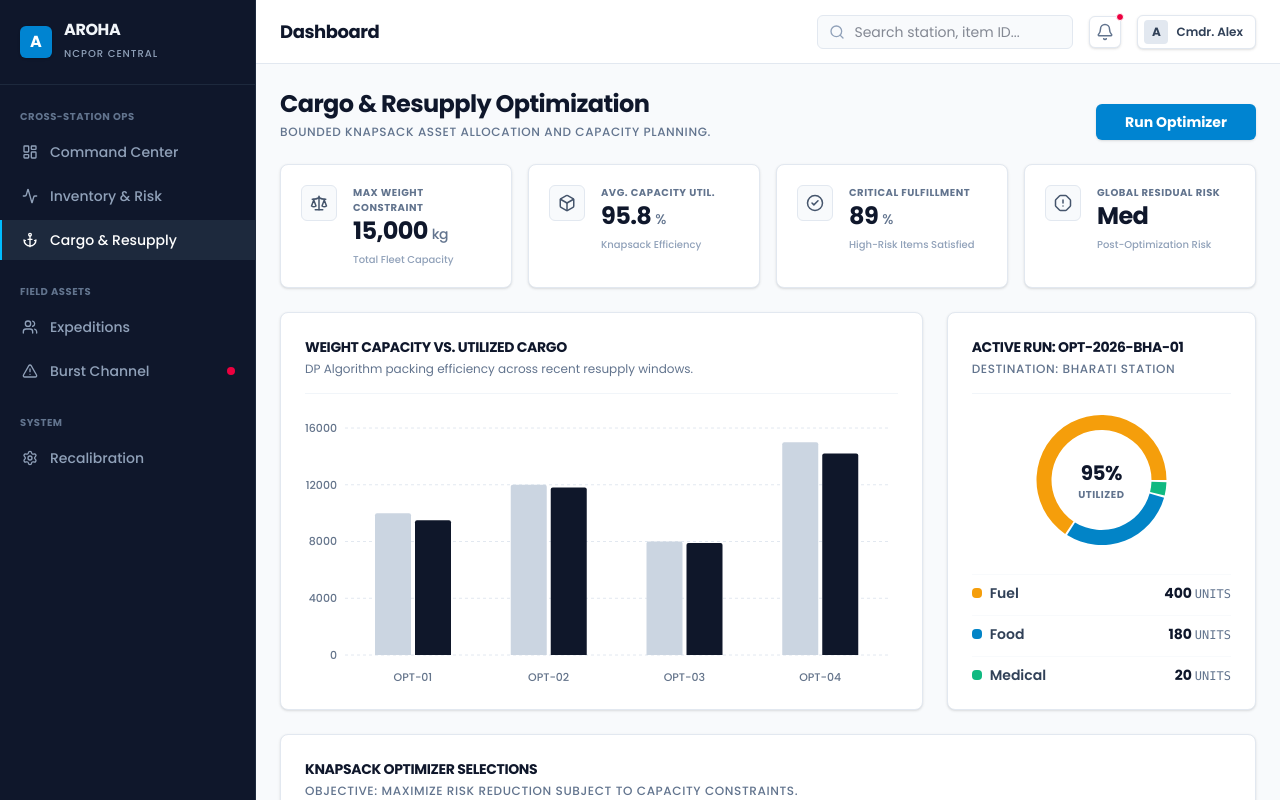
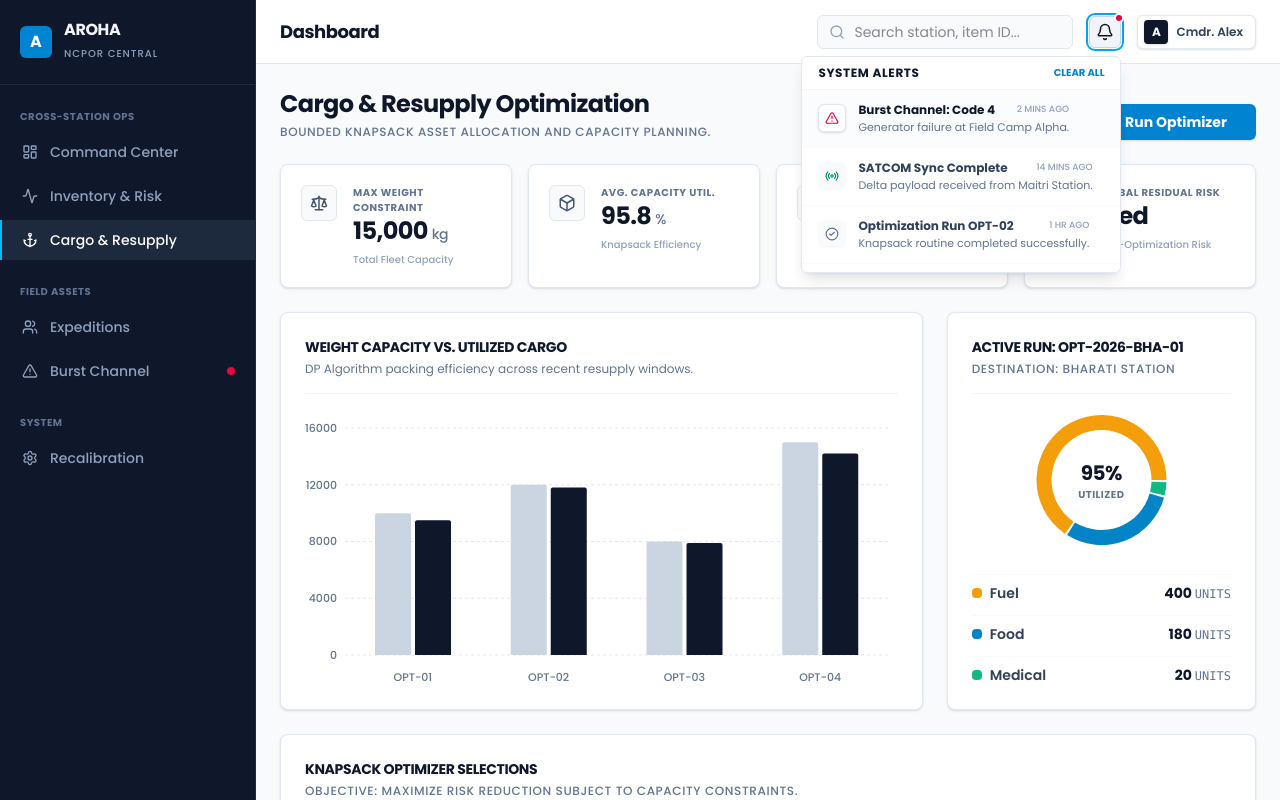
Before and after one commit to BhadriPrabhu/sih_aroha, a React (Vite) app in the folder aroha_command_center/: page /cargo in a window 1280 px wide. Both pictures are taken after a click on the button 1105 px from the left and 31 px from the top of the page. Built offline with nearby package versions, Linux system fonts and the light colour scheme.

Commit message:
feat: add interactive dashboard header controls

```diff
--- a/aroha_command_center/src/components/layout/DashboardLayout.jsx
+++ b/aroha_command_center/src/components/layout/DashboardLayout.jsx
@@ -1,12 +1,20 @@
-import React from 'react';
+import React, { useState } from 'react';
 import { NavLink } from 'react-router-dom';
-import { LayoutDashboard, Activity, Anchor, Users, AlertTriangle, Settings, Bell, Search } from 'lucide-react';
+import {
+    LayoutDashboard, Activity, Anchor, Users, AlertTriangle,
+    Settings, Bell, Search, LogOut, ShieldCheck, Radio, CheckCircle2
+} from 'lucide-react';
 
 export default function DashboardLayout({ children }) {
+    // Topbar Interactive States
+    const [isNotifOpen, setIsNotifOpen] = useState(false);
+    const [isProfileOpen, setIsProfileOpen] = useState(false);
+    const [searchQuery, setSearchQuery] = useState('');
+
     return (
         <div className="flex h-screen bg-slate-50 text-slate-900 font-sans">
             {/* Sidebar - Tactical Slate Theme */}
-            <aside className="w-64 bg-slate-900 border-r border-slate-800 flex flex-col transition-all duration-300">
+            <aside className="w-64 bg-slate-900 border-r border-slate-800 flex flex-col transition-all duration-300 z-20">
                 <div className="p-5 flex items-center gap-3 border-b border-slate-800">
                     <div className="w-8 h-8 bg-sky-600 rounded-md flex items-center justify-center text-white font-bold shadow-sm">
                         A
@@ -33,42 +41,116 @@ export default function DashboardLayout({ children }) {
             </aside>
 
             {/* Main Content */}
-            <main className="flex-1 flex flex-col min-w-0 overflow-hidden">
-                {/* Topbar - Structured & Monotone */}
-                <header className="h-16 bg-white border-b border-slate-200 flex items-center justify-between px-6">
+            <main className="flex-1 flex flex-col min-w-0 overflow-hidden relative">
+                {/* Topbar - Structured & Interactive */}
+                <header className="h-16 bg-white border-b border-slate-200 flex items-center justify-between px-6 z-10">
                     <div className="text-lg font-bold text-slate-900 tracking-tight">
                         Dashboard
                     </div>
 
                     <div className="flex items-center gap-4">
+                        {/* Interactive Search */}
                         <div className="relative">
                             <Search className="w-4 h-4 absolute left-3 top-1/2 -translate-y-1/2 text-slate-400" />
                             <input
                                 type="text"
+                                value={searchQuery}
+                                onChange={(e) => setSearchQuery(e.target.value)}
                                 placeholder="Search station, item ID..."
-                                className="pl-9 pr-3 py-1.5 bg-slate-50 border border-slate-200 rounded-md text-sm focus:outline-none focus:ring-1 focus:ring-sky-500 w-64 transition-all"
+                                className="pl-9 pr-3 py-1.5 bg-slate-50 border border-slate-200 rounded-md text-sm focus:outline-none focus:ring-1 focus:ring-sky-500 w-64 transition-all focus:bg-white"
                             />
                         </div>
-                        <button className="text-slate-500 hover:text-slate-800 relative bg-white p-1.5 rounded-md border border-slate-200 shadow-sm transition-colors">
+
+                        {/* Notifications Dropdown */}
+                        <div className="relative">
+                            <button
+                                onClick={() => { setIsNotifOpen(!isNotifOpen); setIsProfileOpen(false); }}
+                                className={`relative p-1.5 rounded-md border shadow-sm transition-colors focus:outline-none focus:ring-2 focus:ring-sky-500 focus:ring-offset-1 ${
+                                    isNotifOpen ? 'bg-slate-100 border-slate-300 text-slate-900' : 'bg-white border-slate-200 text-slate-500 hover:text-slate-800'
+                                }`}
+                            >
                                 <Bell size={18} />
-                            <span className="absolute -top-1 -right-1 w-2 h-2 bg-rose-600 rounded-full border border-white"></span>
+                                <span className="absolute -top-1 -right-1 w-2.5 h-2.5 bg-rose-600 rounded-full border-2 border-white"></span>
                             </button>
+
+                            {/* Notification Popover Panel */}
+                            {isNotifOpen && (
+                                <div className="absolute right-0 mt-2 w-80 bg-white border border-slate-200 rounded-md shadow-lg py-2 z-50">
+                                    <div className="px-4 pb-2 border-b border-slate-100 flex justify-between items-center">
+                                        <h4 className="text-xs font-bold text-slate-900 uppercase tracking-wider">System Alerts</h4>
+                                        <button className="text-[10px] font-bold text-sky-600 uppercase hover:text-sky-700">Clear All</button>
+                                    </div>
+                                    <div className="max-h-64 overflow-y-auto">
+                                        <NotificationItem
+                                            icon={<AlertTriangle size={14} className="text-rose-600" />}
+                                            title="Burst Channel: Code 4"
+                                            time="2 mins ago"
+                                            desc="Generator failure at Field Camp Alpha."
+                                            unread
+                                        />
+                                        <NotificationItem
+                                            icon={<Radio size={14} className="text-emerald-600" />}
+                                            title="SATCOM Sync Complete"
+                                            time="14 mins ago"
+                                            desc="Delta payload received from Maitri Station."
+                                        />
+                                        <NotificationItem
+                                            icon={<CheckCircle2 size={14} className="text-slate-500" />}
+                                            title="Optimization Run OPT-02"
+                                            time="1 hr ago"
+                                            desc="Knapsack routine completed successfully."
+                                        />
+                                    </div>
+                                </div>
+                            )}
+                        </div>
+
+                        {/* User Profile Dropdown */}
+                        <div className="relative">
                             <button
-                            type="button"
-                            className="group flex items-center gap-2 bg-white pl-1.5 pr-3 py-1 rounded-md shadow-sm border border-slate-200 hover:bg-slate-50 transition-all focus:outline-none focus:ring-1 focus:ring-slate-300"
+                                onClick={() => { setIsProfileOpen(!isProfileOpen); setIsNotifOpen(false); }}
+                                className={`group flex items-center gap-2 pl-1.5 pr-3 py-1 rounded-md shadow-sm border transition-all focus:outline-none focus:ring-2 focus:ring-sky-500 focus:ring-offset-1 ${
+                                    isProfileOpen ? 'bg-slate-50 border-slate-300' : 'bg-white border-slate-200 hover:bg-slate-50'
+                                }`}
                             >
-                            <div className="flex items-center justify-center w-6 h-6 rounded bg-slate-200 text-xs font-bold text-slate-700">
+                                <div className="flex items-center justify-center w-6 h-6 rounded bg-slate-900 text-xs font-bold text-white shadow-sm">
                                     A
                                 </div>
                                 <span className="text-xs font-semibold text-slate-700 group-hover:text-slate-900">
                                     Cmdr. Alex
                                 </span>
                             </button>
+
+                            {/* Profile Context Menu */}
+                            {isProfileOpen && (
+                                <div className="absolute right-0 mt-2 w-48 bg-white border border-slate-200 rounded-md shadow-lg py-1 z-50">
+                                    <div className="px-4 py-2 border-b border-slate-100 mb-1">
+                                        <p className="text-[10px] font-bold text-slate-400 uppercase tracking-wider">Logged in as</p>
+                                        <p className="text-xs font-bold text-slate-900 truncate">Cmdr. Alex (NCPOR)</p>
+                                    </div>
+                                    <button className="w-full text-left px-4 py-2 text-xs font-medium text-slate-700 hover:bg-slate-50 flex items-center gap-2">
+                                        <ShieldCheck size={14} className="text-slate-400" /> System Diagnostics
+                                    </button>
+                                    <button className="w-full text-left px-4 py-2 text-xs font-medium text-slate-700 hover:bg-slate-50 flex items-center gap-2">
+                                        <Settings size={14} className="text-slate-400" /> Account Settings
+                                    </button>
+                                    <div className="border-t border-slate-100 mt-1 pt-1">
+                                        <button className="w-full text-left px-4 py-2 text-xs font-bold text-rose-600 hover:bg-rose-50 flex items-center gap-2 transition-colors">
+                                            <LogOut size={14} /> End Secure Session
+                                        </button>
+                                    </div>
+                                </div>
+                            )}
+                        </div>
                     </div>
                 </header>
 
                 {/* Page Content */}
-                <div className="flex-1 overflow-auto p-6 bg-slate-50">
+                <div
+                    className="flex-1 overflow-auto p-6 bg-slate-50"
+                    // Close dropdowns if the user clicks anywhere in the main content area
+                    onClick={() => { setIsNotifOpen(false); setIsProfileOpen(false); }}
+                >
                     {children}
                 </div>
             </main>
@@ -82,10 +164,12 @@ function NavItem({ to, icon, label, exact, alert }) {
         <NavLink
             to={to}
             end={exact}
-            className={({ isActive }) => `flex items-center justify-between px-5 py-2.5 text-sm font-medium transition-colors border-l-2 ${isActive
+            className={({ isActive }) => `flex items-center justify-between px-5 py-2.5 text-sm font-medium transition-colors border-l-2 ${
+                isActive
                     ? 'bg-slate-800 border-sky-400 text-white'
                     : 'border-transparent text-slate-400 hover:bg-slate-800/50 hover:text-slate-200'
-                }`}
+                }`
+            }
         >
             <div className="flex items-center gap-3">
                 {icon}
@@ -95,3 +179,23 @@ function NavItem({ to, icon, label, exact, alert }) {
         </NavLink>
     );
 }
+
+// Sub-component: Notification Item for the Popover
+function NotificationItem({ icon, title, time, desc, unread }) {
+    return (
+        <div className={`px-4 py-3 border-b border-slate-50 hover:bg-slate-50 cursor-pointer transition-colors ${unread ? 'bg-slate-50/50' : ''}`}>
+            <div className="flex items-start gap-3">
+                <div className={`mt-0.5 p-1.5 rounded-md border ${unread ? 'bg-white border-slate-200 shadow-sm' : 'bg-slate-50 border-transparent'}`}>
+                    {icon}
+                </div>
+                <div>
+                    <div className="flex justify-between items-center gap-4">
+                        <h5 className={`text-xs font-bold ${unread ? 'text-slate-900' : 'text-slate-700'}`}>{title}</h5>
+                        <span className="text-[9px] font-medium text-slate-400 uppercase">{time}</span>
+                    </div>
+                    <p className="text-[11px] text-slate-500 mt-0.5 leading-snug">{desc}</p>
+                </div>
+            </div>
+        </div>
+    );
+}
```
Lines whose indentation alone changed are shown as unchanged.
